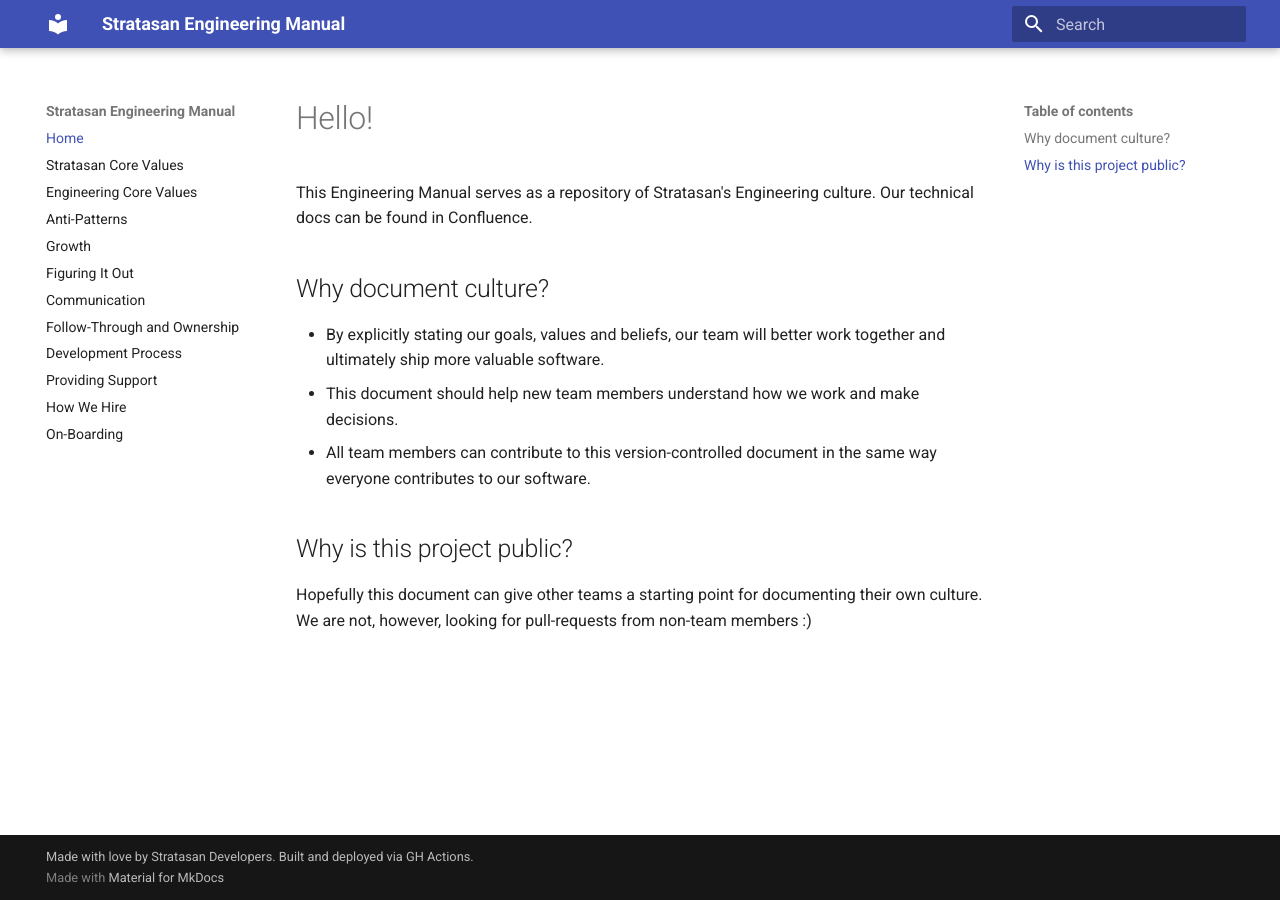
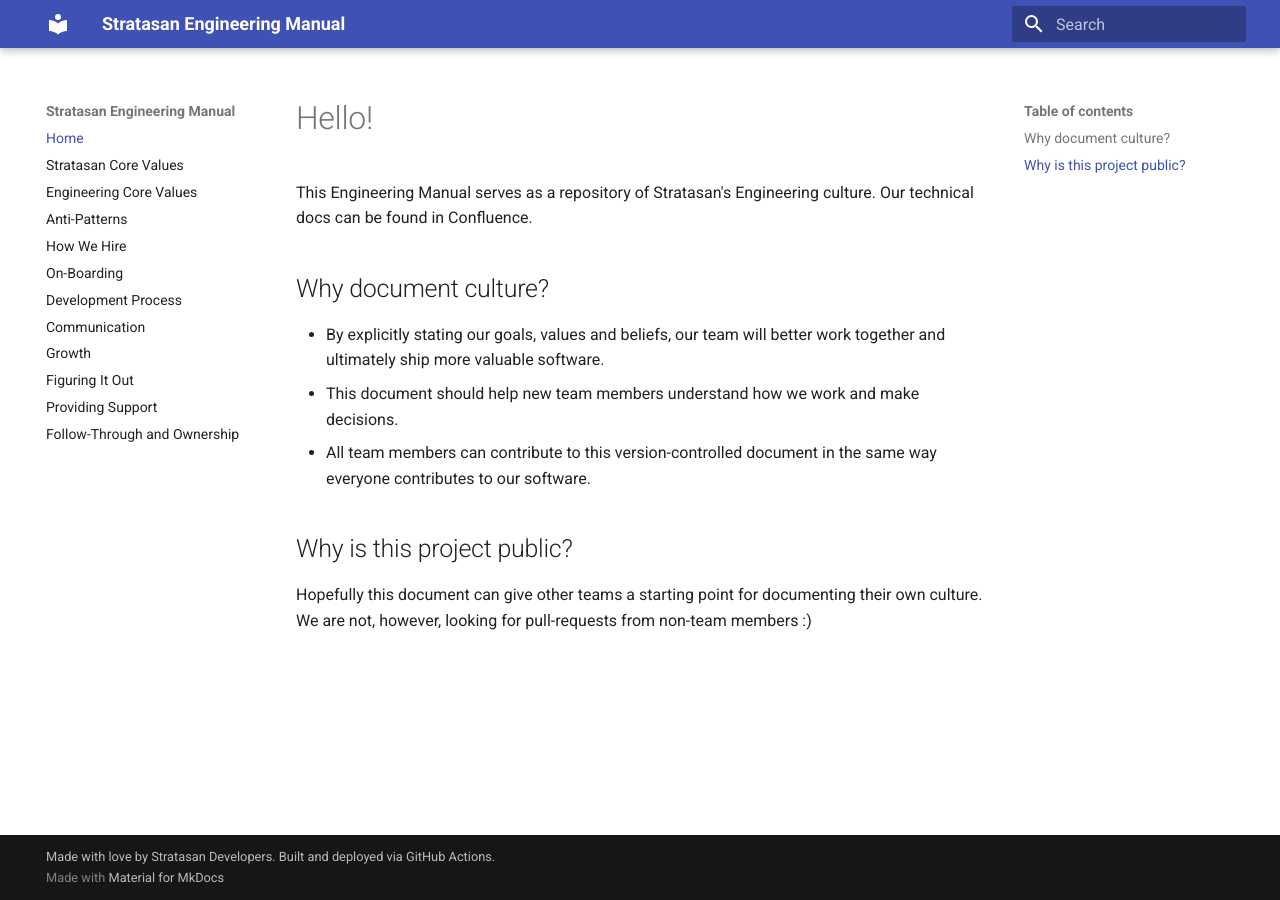
Before and after one commit to stratasan/engineering, an MkDocs documentation site: the page built from docs/index.md, in a window 1280 px wide. Built offline with MkDocs 1.6.1 and Material for MkDocs 9.7.7, drawn with Linux system fonts in a browser that asks for light colours; old or Windows-style settings are respelled for this version of MkDocs.

Commit message:
Reorder pages based on likely interest of Stratasan candidates

```diff
--- a/mkdocs.yml
+++ b/mkdocs.yml
@@ -4,13 +4,13 @@ pages:
   - Stratasan Core Values: core_values.md
   - Engineering Core Values: engineering_core_values.md
   - Anti-Patterns: engineering_anti_patterns.md
+  - How We Hire: how-we-hire.md
+  - On-Boarding: onboarding.md
+  - Development Process: development_process.md
+  - Communication: how_we_communicate.md
   - Growth: growth.md
   - Figuring It Out: figuring-it-out.md
-  - Communication: how_we_communicate.md
+  - Providing Support: support.md
   - Follow-Through and Ownership: ownership.md
-  - Development Process: development_process.md
-  - Providing Support: support.md
-  - How We Hire: how-we-hire.md
-  - On-Boarding: onboarding.md
 theme: material
-copyright: Made with love by Stratasan Developers. Built and deployed via GH Actions.
+copyright: Made with love by Stratasan Developers. Built and deployed via GitHub Actions.
```
